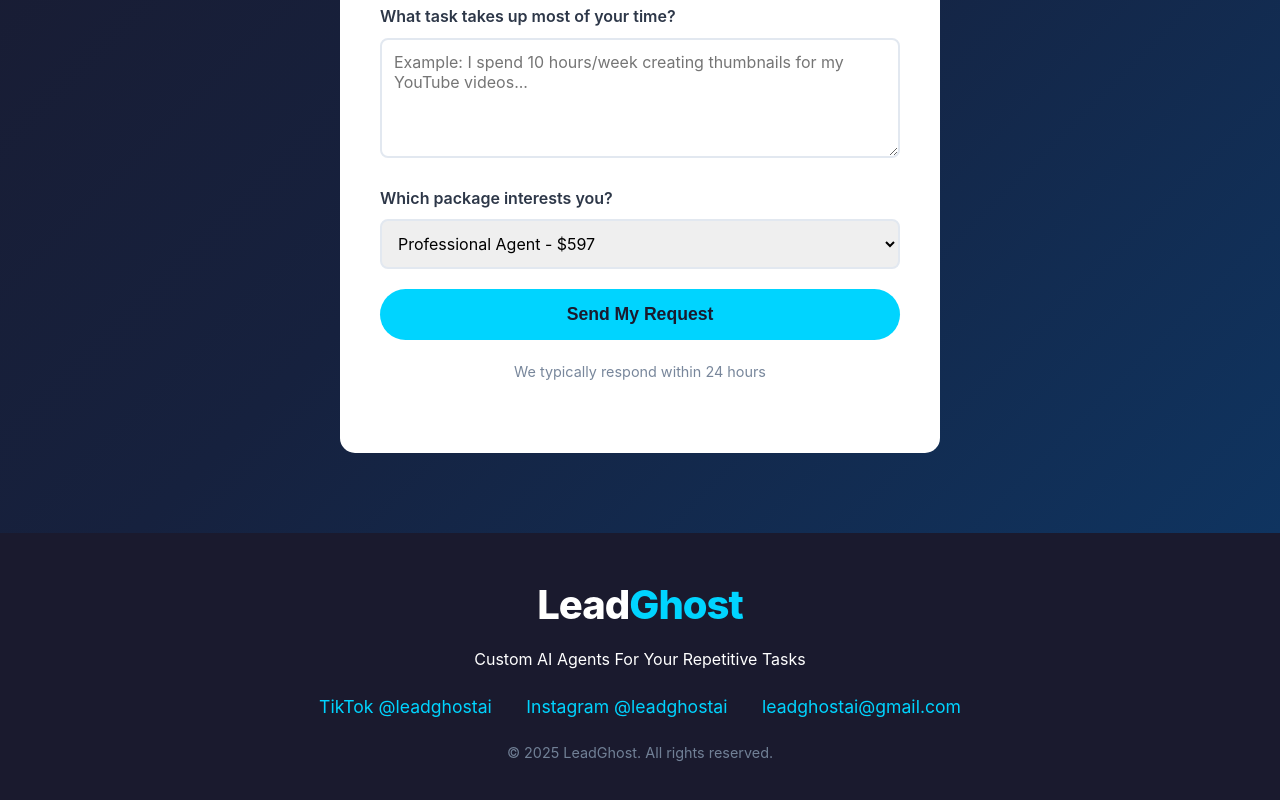
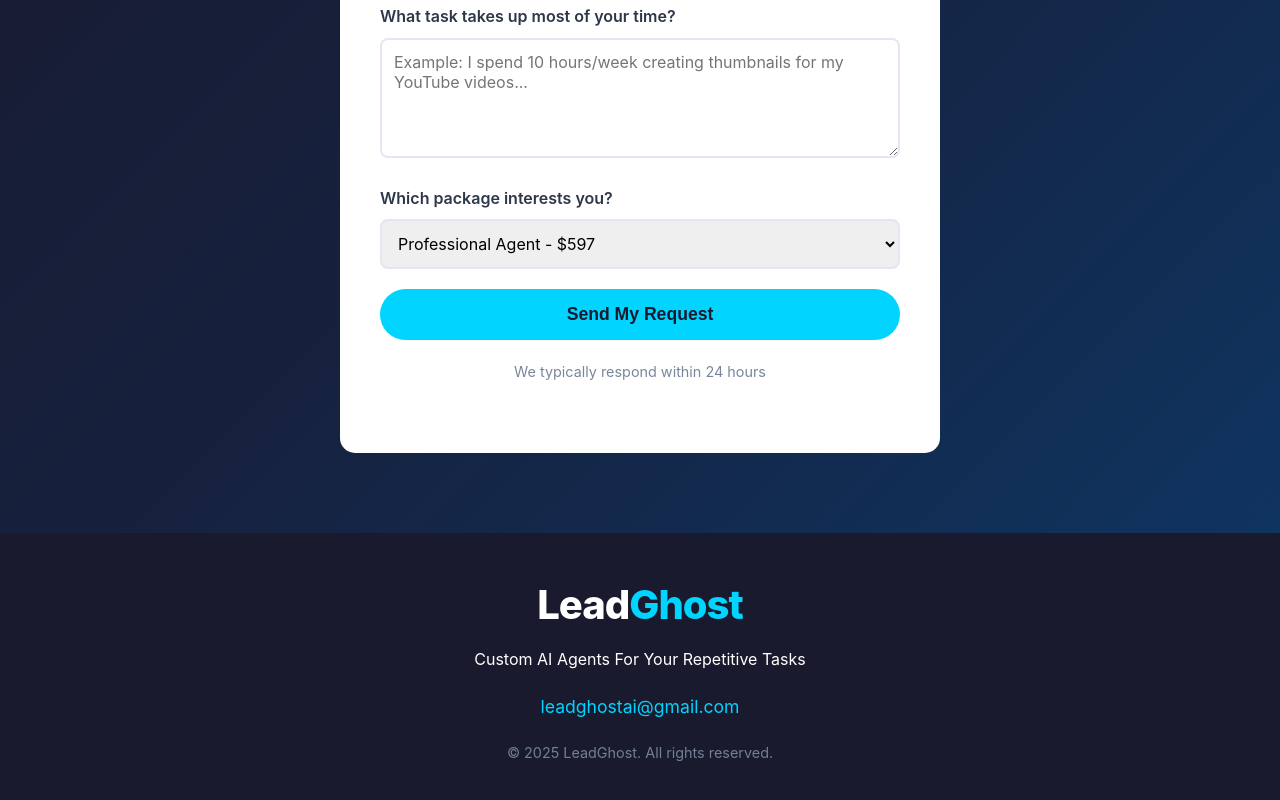
Before and after one commit to salvucci80/leadghostlandingpage, a plain HTML site: page index.html in a window 1280 px wide. Shown: the part 5844-6644 px from the top of the page. Drawn offline with Linux system fonts and the light colour scheme.

Commit message:
didnt want socials on site

```diff
--- a/index.html
+++ b/index.html
@@ -251,8 +251,7 @@
         <div class="logo">Lead<span>Ghost</span></div>
         <p style="margin-top: 10px;">Custom AI Agents For Your Repetitive Tasks</p>
         <div class="social-links">
-            <a href="https://tiktok.com/@leadghostai" target="_blank">TikTok @leadghostai</a>
-            <a href="https://instagram.com/leadghostai" target="_blank">Instagram @leadghostai</a>
+            </a>
             <a href="mailto:leadghostai@gmail.com">leadghostai@gmail.com</a>
         </div>
         <p style="margin-top: 20px; color: #718096; font-size: 0.9rem;">© 2025 LeadGhost. All rights reserved.</p>
```
